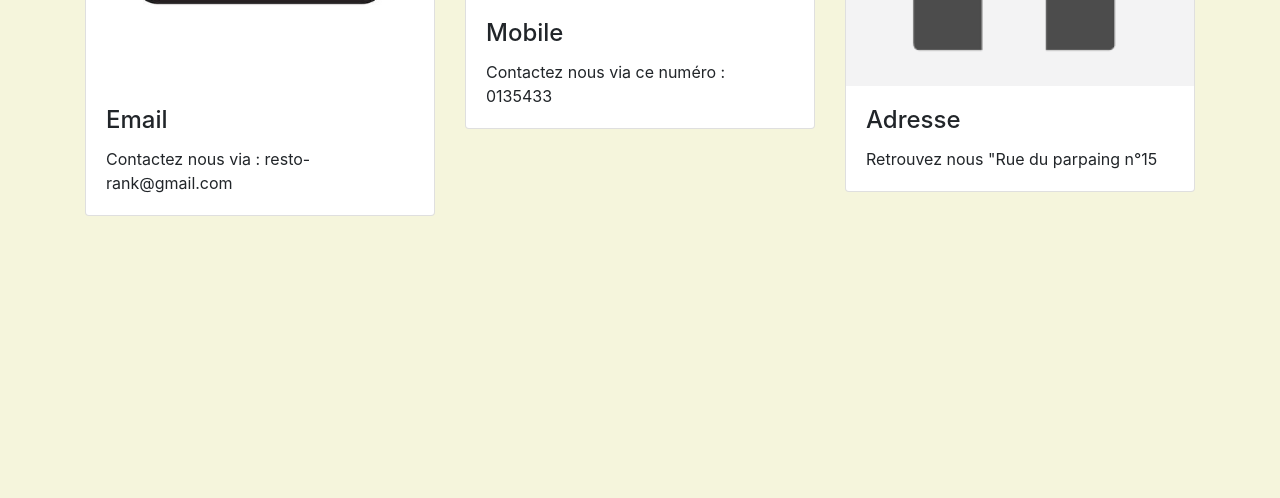
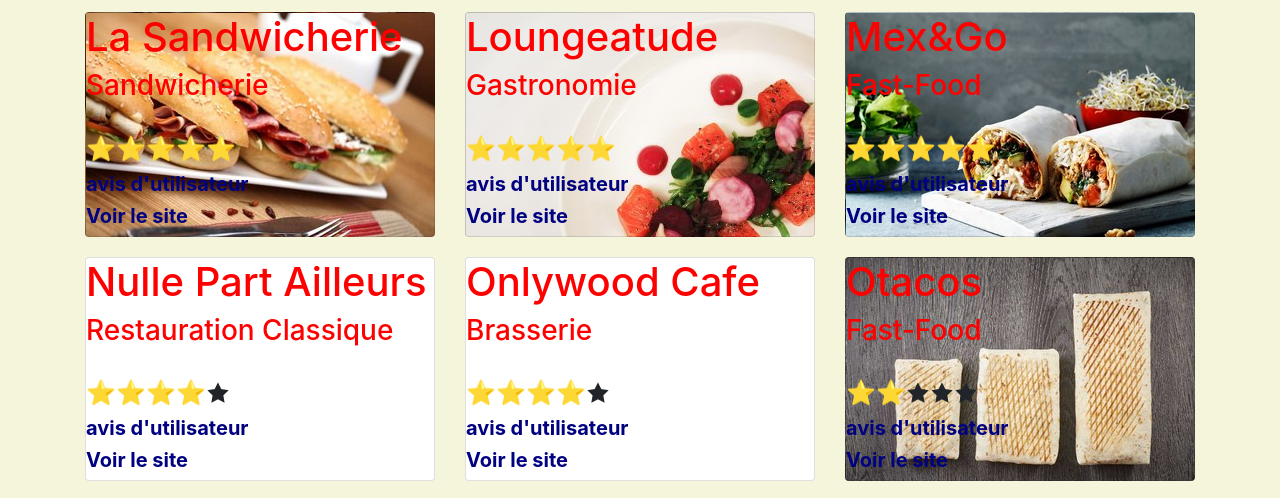
Before and after one commit to Derrevale/Projet_Web, a PHP site: page /contact.php in a window 1280 px wide. Shown: the part 1004-1502 px from the top of the page. Before the commit the page ends 1220 px from the top, so only its background shows below. Run offline with PHP 8.4, Linux system fonts and the light colour scheme; data comes from the database, SQL or seed files in the repository; some libraries are stand-ins or nearby versions.

Commit message:
Update contact.php

```diff
--- a/Projet2/contact.php
+++ b/Projet2/contact.php
@@ -1,60 +1,61 @@
 <?php
+//Page principale , acces utilisateur normaux si connection effective
 require 'partials/header.php';
 require 'src/DB.php';
 require 'src/tools.php';
+$dbh = connect();
+if (!isset($_GET['search'])) {
+    $sql = "SELECT s.id, s.name,s.url, s.note, c.category
+    FROM sites s
+    LEFT JOIN category c on s.cat_id = c.id
+    order by name";
+    $result = $dbh->prepare($sql);
+}
+else {
+    $sql = "SELECT s.id, s.name,s.url, s.note, c.category
+    FROM sites s
+    LEFT JOIN category c on s.cat_id = c.id
+    WHERE s.name LIKE :search
+    order by name";
+    $result = $dbh->prepare($sql);
+    $result->bindValue('search', '%'.$_GET['search']. '%', PDO::PARAM_STR);
+}
+$result->execute();
+$websites = $result->fetchAll()
 ?>
- <link rel="stylesheet" href="https://stackpath.bootstrapcdn.com/bootstrap/4.4.1/css/bootstrap.min.css" integrity="sha384-Vkoo8x4CGsO3+Hhxv8T/Q5PaXtkKtu6ug5TOeNV6gBiFeWPGFN9MuhOf23Q9Ifjh" crossorigin="anonymous">
     <link href="css/cssglobal.css" rel="stylesheet">
 
     <main class="container">
         <div class="row">
-            <div class="col">
-                 <div class="jumbotron">
-                     <h1>Contact</h1>
+            <div class="col-12 col-lg-4">
+                <h1 id="nom">Resto-rank</h1>
             </div>
         </div>
-        </div>
+        <section id="listing">
+            <h3 class="display-4 my-3">Liste des Restaurants</h3>
+
             <div class="row">
-        <div class="col">
-            <div class="text-center">
-                 <img src="image/bo.jpg" alt="b">
-            </div>
-        </div>
-    </div>
-    <br><br>
-    <div class="row">
+
+                <?php foreach ($websites as $website) : ?>
+
                     <div class="col-12 col-lg-4">
-            <div class="card">
-                <img class="card-img-top" src="image/mail.jpg" alt="mail" >
-                <div class="card-body">
-                    <h4 class="card-title"> Email </h4>
-                    <p class="card-text"> Contactez nous via : resto-rank@gmail.com</p>
-                </div>
-            </div>
-        </div>
-        <div class="col-12 col-lg-4">
-            <div class="card">
-                <img class="card-img-top" src="image/tel.jpg" alt="tel" >
-                <div class="card-body">
-                    <h4 class="card-title"> Mobile </h4>
-                    <p class="card-text"> Contactez nous via ce numéro : 0135433</p>
-                </div>
-            </div>
-        </div>
-        <div class="col-12 col-lg-4">
-            <div class="card">
-                <img class="card-img-top" src="image/maison.jpg" alt="maison">
-                <div class="card-body">
-                    <h4 class="card-title"> Adresse </h4>
-                    <p class="card-text"> Retrouvez nous "Rue du parpaing n°15</p>
-                </div>
-            </div>
+                        <div class="card" style="background-image: url('image/<?= $website->name ?>.jpg')">
+
+                            <h1><?= $website->name ?></h1>
+                            <h3><?= $website->category ?></h3><br>
+                            <h4><?= stars($website->note) ?></h4>
+                            <h5><a href="avis.php?search=<?= $website->name ?>">avis d'utilisateur</a></h5>
+                            <h5><a href="<?= $website->url ?>">Voir le site</a></h5>
                         </div>
                     </div>
 
-</main>
 
 
+                <?php endforeach; ?>
+            </div>
+
+        </section>
+    </main>
 <?php
 require 'partials/footer.php';
 ?>
```
Lines whose indentation alone changed are shown as unchanged.
